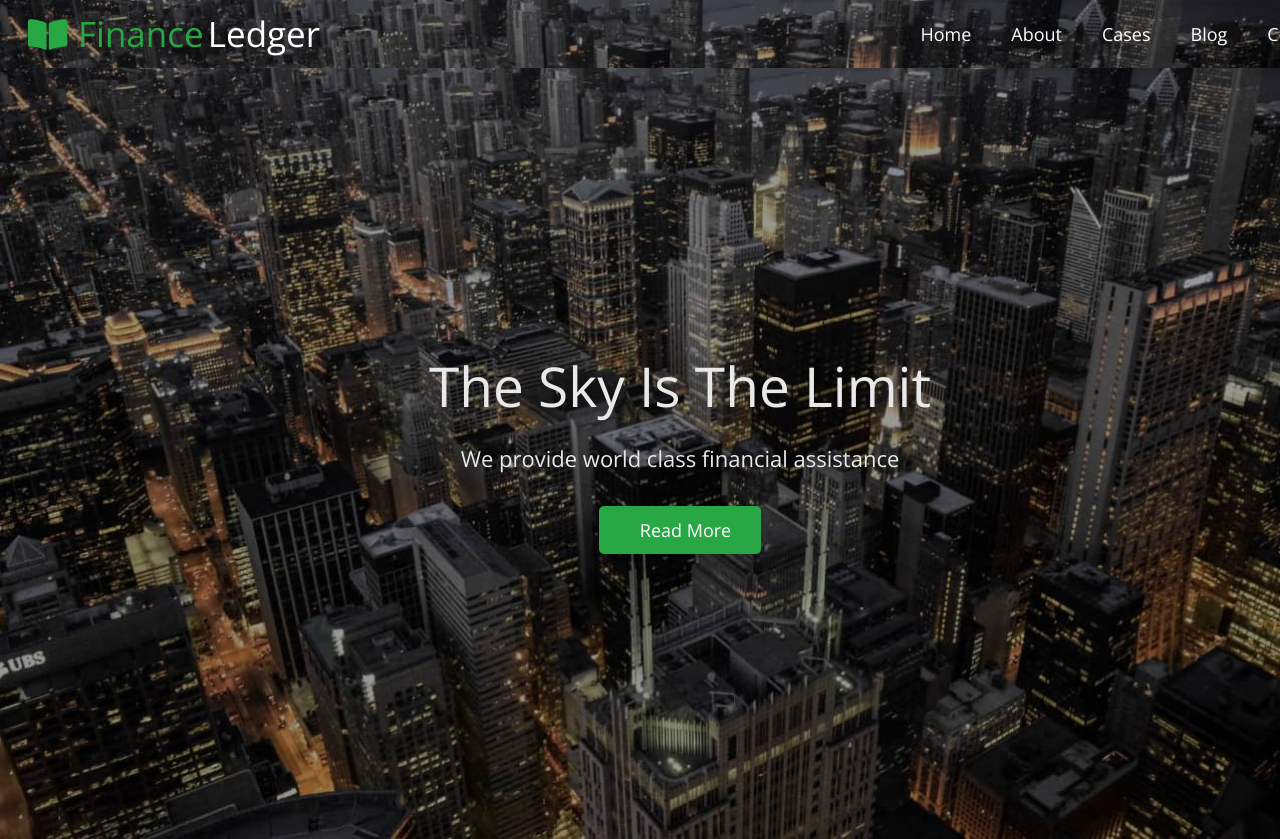
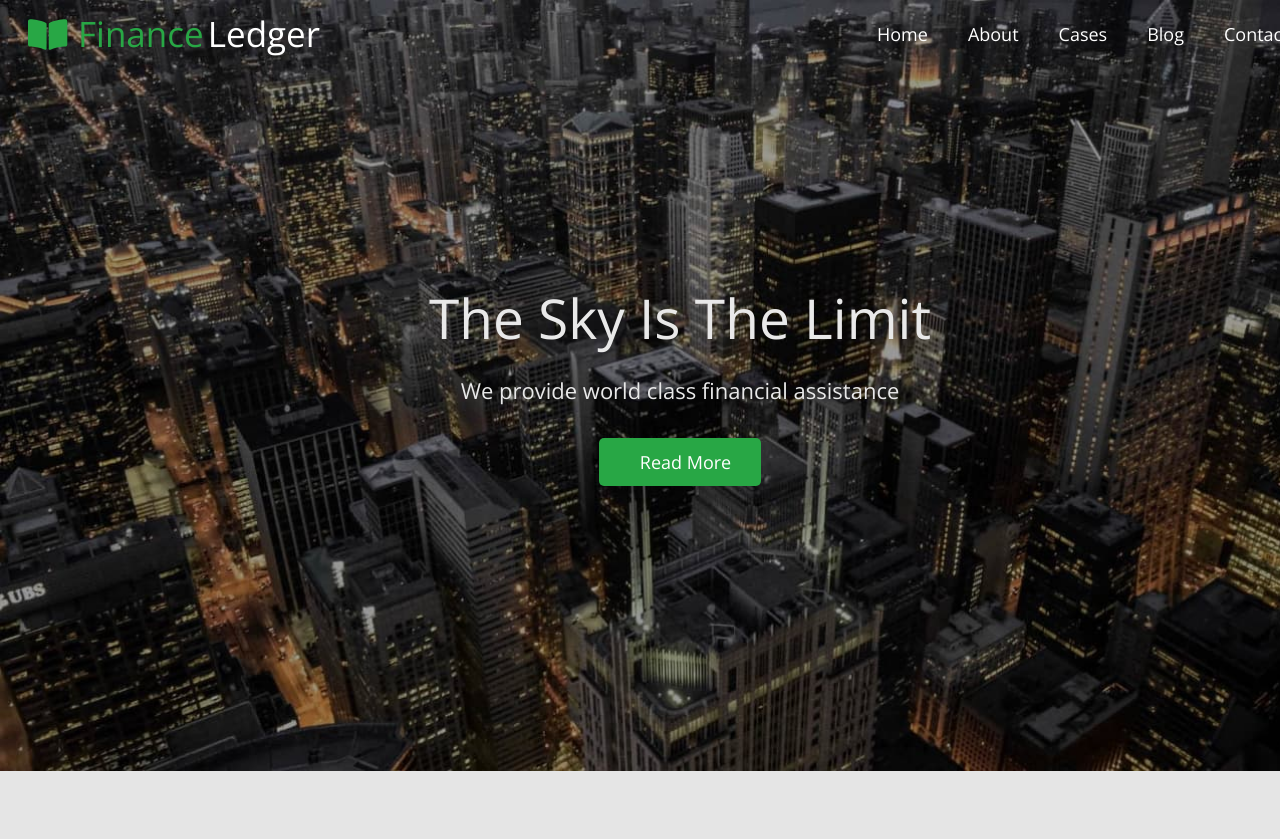
Before and after one commit to AleksandraPauk/FSOn59-StartersGoIT, a plain HTML site: page index.html in a window 1280 px wide. Shown: the top 839 px of the page. Drawn offline with nearby package versions, Linux system fonts and the light colour scheme.

Commit message:
add changes in bcd-image setting

```diff
--- a/css/style.css
+++ b/css/style.css
@@ -65,16 +65,17 @@ address {
 
 /* header */
 
-.header, .hero {
-  background-image: url(../images/Rectangle.jpg);
-  /* width: 1360px;
-  margin: 0 auto; */
-  background-repeat: no-repeat;
-  background-size: cover;
+.header {
+  background-color: tomato;
 }
 
-.header {
-  background-color: tomato;
+header > .container {
+  position: relative;
+}
+
+.header-container {
+  position: absolute;
+  z-index: 1;
 }
 
 .logo {
@@ -111,6 +112,7 @@ address {
 .header-nav-list {
   display: flex;
   align-items: center;
+  margin-left: 557px;
 }
 
 .header-nav-item:not(:last-child) {
@@ -124,6 +126,11 @@ address {
 
   background-color: tomato;
   text-align: center;
+
+  position: relative;
+  background-image: url(../images/Rectangle.jpg);
+  background-repeat: no-repeat;
+  background-size: cover;
 }
 
 .hero-title {
--- a/index.html
+++ b/index.html
@@ -35,6 +35,7 @@
     <!--header-->
     <header class="header">
       <div class="container">
+        <div class="header-container">
           <nav class="header-nav">
             <a class="logo link" href="./index.html">
               <img class="logo-img" src="./images/logo/logo.svg" alt="Logo" />
@@ -48,6 +49,7 @@
               <li class="header-nav-item"><a class="header-nav-link link" href="">Contact</a></li>
             </ul>
           </nav>
+        </div>
       </div>
     </header>
 
```
Also changed, not shown: 1 other file. Lines whose indentation alone changed are shown as unchanged.
